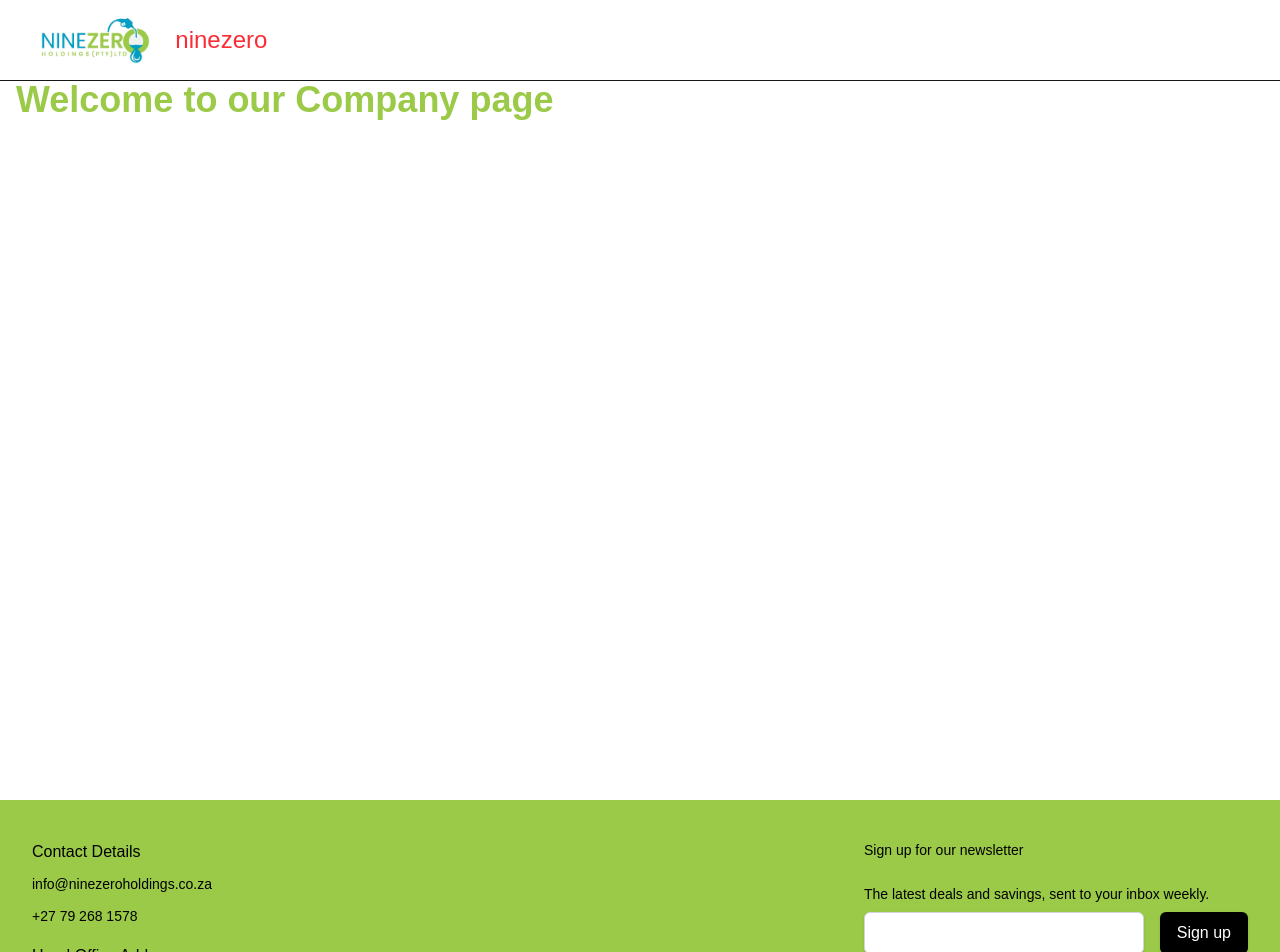
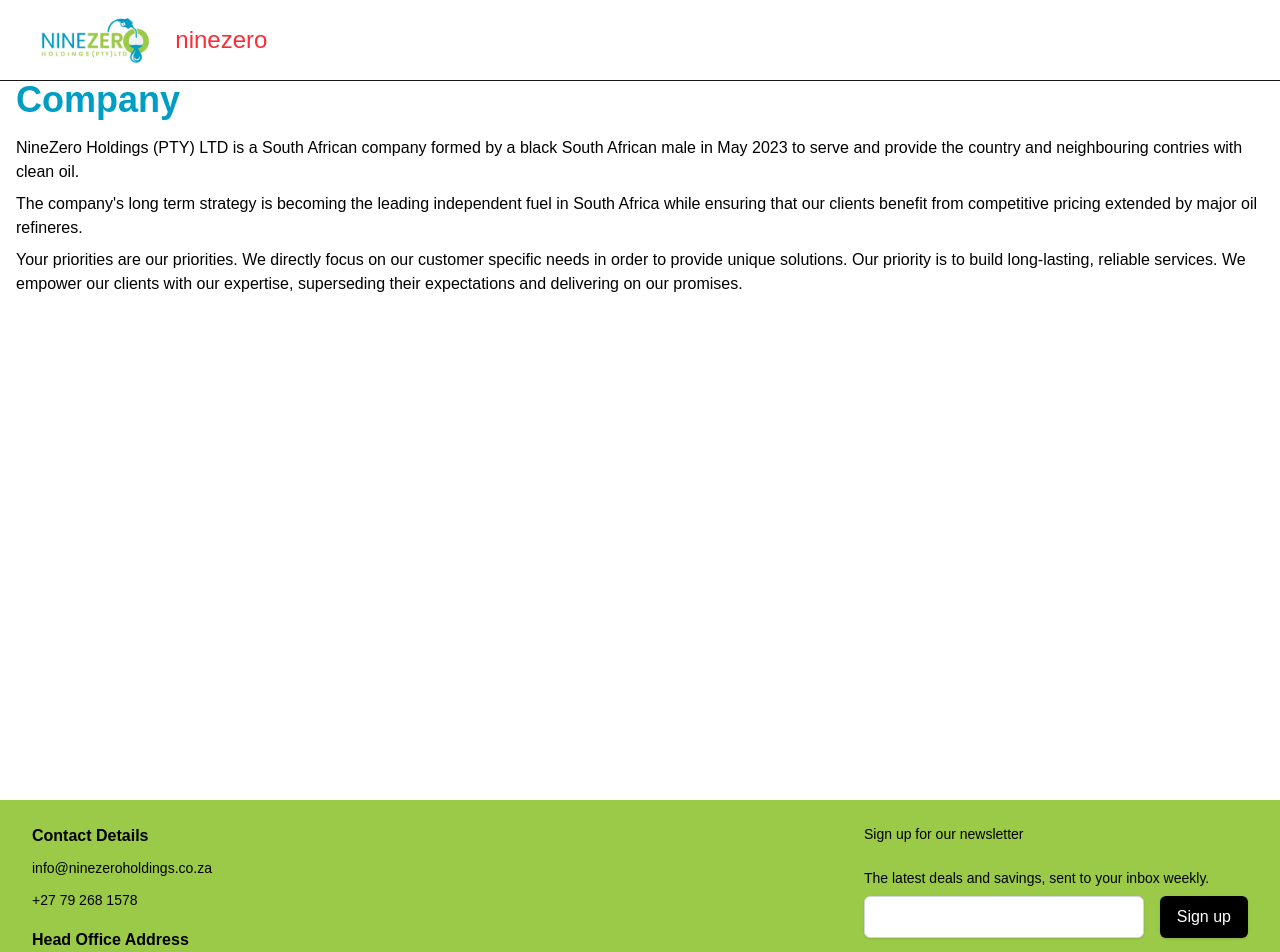
Before and after one commit to M9china/nineZero, a Next.js app: page /company in a window 1280 px wide. Shown: the top 952 px of the page. Built offline with nearby package versions, Linux system fonts and the light colour scheme.

Commit message:
feat: add sploosh.gif and enhance AboutUs and OurCompany components with additional content style: update Footer component layout and improve text styling

```diff
--- a/src/app/page.tsx
+++ b/src/app/page.tsx
@@ -1,8 +1,25 @@
+import Image from "next/image";
 
 export default function Home() {
   return (
-    <main className=" dark:bg-amber-50" aria-labelledby="home-page">
+    <main className="pt-[4rem] pb-[2.8rem] bg-white" aria-labelledby="home-page">
+      <div className="relative">
+        <Image
+          src="/sploosh.gif"
+          alt="Hero Image"
+          width={1920}
+          height={1080}
+          className="w-full h-auto object-cover scale-150"
+        />
+        <div className="absolute inset-0 flex items-center justify-center">
+          <h1 className="text-white text-3xl font-bold text-center">
+            NineZero Holdings
+          </h1>
+          <h1>
 
+          </h1>
+        </div>
+      </div>
     </main>
   );
 }
--- a/src/components/About/AboutUs.tsx
+++ b/src/components/About/AboutUs.tsx
@@ -1,30 +1,14 @@
 export const AboutUs = () => {
   return (
-    <main className="pt-[5rem] bg-white min-h-screen" aria-labelledby="about-us page">
+    <main className="pt-[5rem] pb-[2rem] px-4 bg-white min-h-screen" aria-labelledby="about-us page">
       <section>
-        <p>
-          NineZero HOldings (PTY) LTD is not a manufacture but a distributor. It
+        <p className="text-black">
+          NineZero Holdings (PTY) LTD is not a manufacture but a distributor. It
           has strategically formed alliences with some recognised SA Fuel oil
           major manufactures fot the distribution of petroleum products
         </p>
       </section>
-      <h1 className="">Company</h1>
-      <section>
-        <p>
-          NineZero Holdings (PTY) LTD is a South African company formed by a
-          black South African male in May 2023 to serve and provide the country
-          and neighbouring contries with clean oil.
-        </p>
-        <p>
-          THe company's long term strategy is becoming the leading independent
-          fuel in South Africa while ensuring that our clients benefit from
-          competitive pricing extended by major oil refineres.
-        </p>
-        <p>
-          Your priorities are our priorities. We directly focus on our customer
-          specific needs in order to provide unique solutions.
-        </p>
-      </section>
+
     </main>
   );
 };
--- a/src/components/Company/OurCompany.tsx
+++ b/src/components/Company/OurCompany.tsx
@@ -1,7 +1,25 @@
 export const OurCompany = () => {
   return (
-    <main className="pt-[5rem] bg-white min-h-screen" aria-labelledby="company-page">
-      <h1 className="text-[#9bca48] font-semibold px-4 text-4xl">Welcome to our Company page</h1>
+    <main className="pt-[5rem] pb-[2rem] bg-white min-h-screen px-4" aria-labelledby="company-page">
+      <h1 className="text-4xl font-bold text-[#009ec5]">Company</h1>
+      <section className="mt-4 space-y-2">
+        <p className="text-black">
+          NineZero Holdings (PTY) LTD is a South African company formed by a
+          black South African male in May 2023 to serve and provide the country
+          and neighbouring contries with clean oil.
+        </p>
+        <p className="text-black">
+          The company's long term strategy is becoming the leading independent
+          fuel in South Africa while ensuring that our clients benefit from
+          competitive pricing extended by major oil refineres.
+        </p>
+        <p className="text-black">
+          Your priorities are our priorities. We directly focus on our customer
+          specific needs in order to provide unique solutions. Our priority is to
+          build long-lasting, reliable services. We empower our clients with our
+          expertise, superseding their expectations and delivering on our promises.
+        </p>
+      </section>
     </main>
   );
 };
--- a/src/components/Navigation/Footer.tsx
+++ b/src/components/Navigation/Footer.tsx
@@ -7,12 +7,12 @@ export const Footer = () => {
         Footer
       </h2>
       <div className="mx-auto max-w-8xl px-4 lg:px-8">
-        <div className="py-10">
+        <div className="py-6">
           <div className="grid grid-cols-1 md:grid-flow-col md:auto-rows-min md:grid-cols-12 md:gap-x-8 md:gap-y-16">
             {/* Sitemap sections */}
-            <div className="col-span-6 mt-10 gap-8 sm:grid-cols-3 md:col-span-8 md:col-start-3 md:row-start-1 md:mt-0 lg:col-span-6">
+            <div className="col-span-6 mt-2 gap-8 sm:grid-cols-3 md:col-span-8 md:col-start-3 md:row-start-1 md:mt-0 lg:col-span-6">
               <div>
-                <h3 className="text-md font-medium text-black">Contact Details</h3>
+                <h3 className="text-md font-semibold text-black">Contact Details</h3>
                 <ul role="list" className="mt-2 space-y-2">
                   <li>
                     <Link className="text-sm text-black" href="mailto:info@ninezero.co.za">info@ninezeroholdings.co.za</Link>
@@ -23,7 +23,7 @@ export const Footer = () => {
                 </ul>
               </div>
               <div className="mt-4">
-                <h3 className="text-md font-medium text-black">
+                <h3 className="text-md font-semibold text-black">
                   Head Office Address
                 </h3>
 
```
Also changed, not shown: 1 other file (tests, documents, lock files or other folders).
